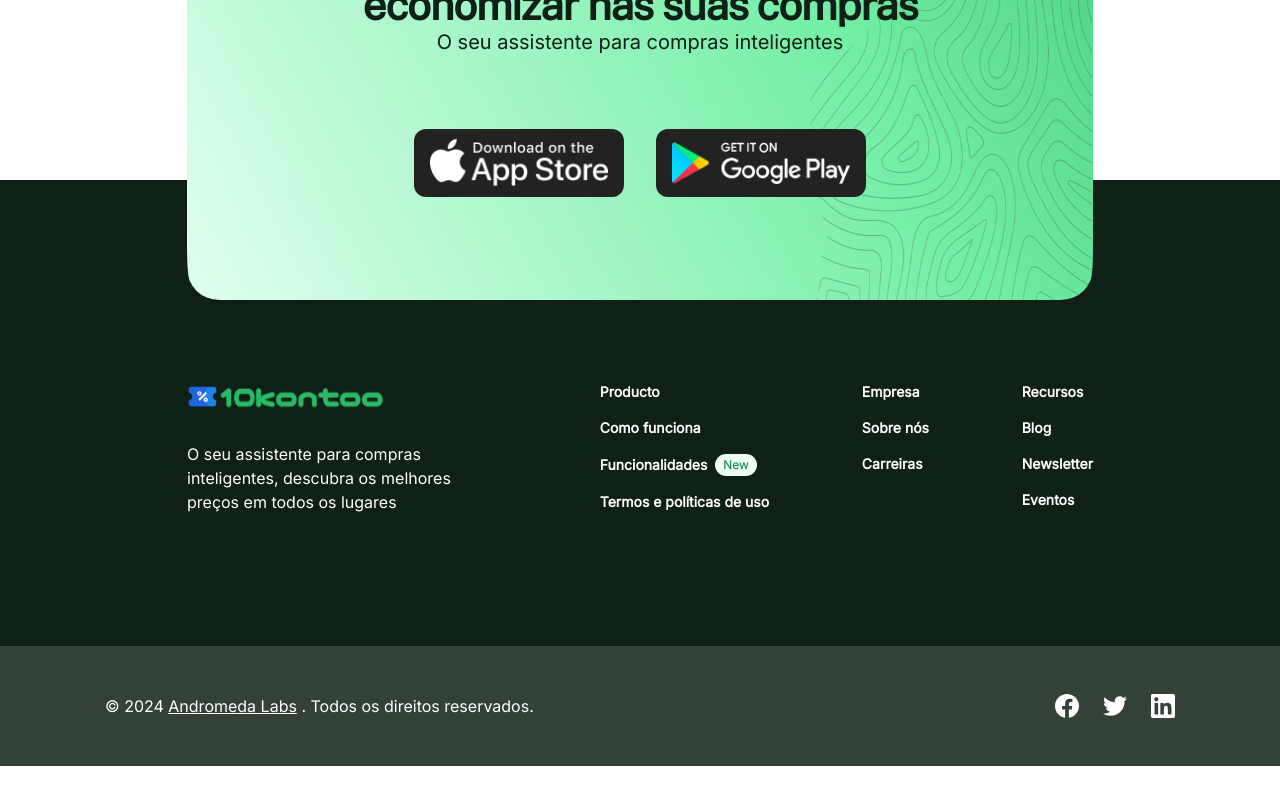
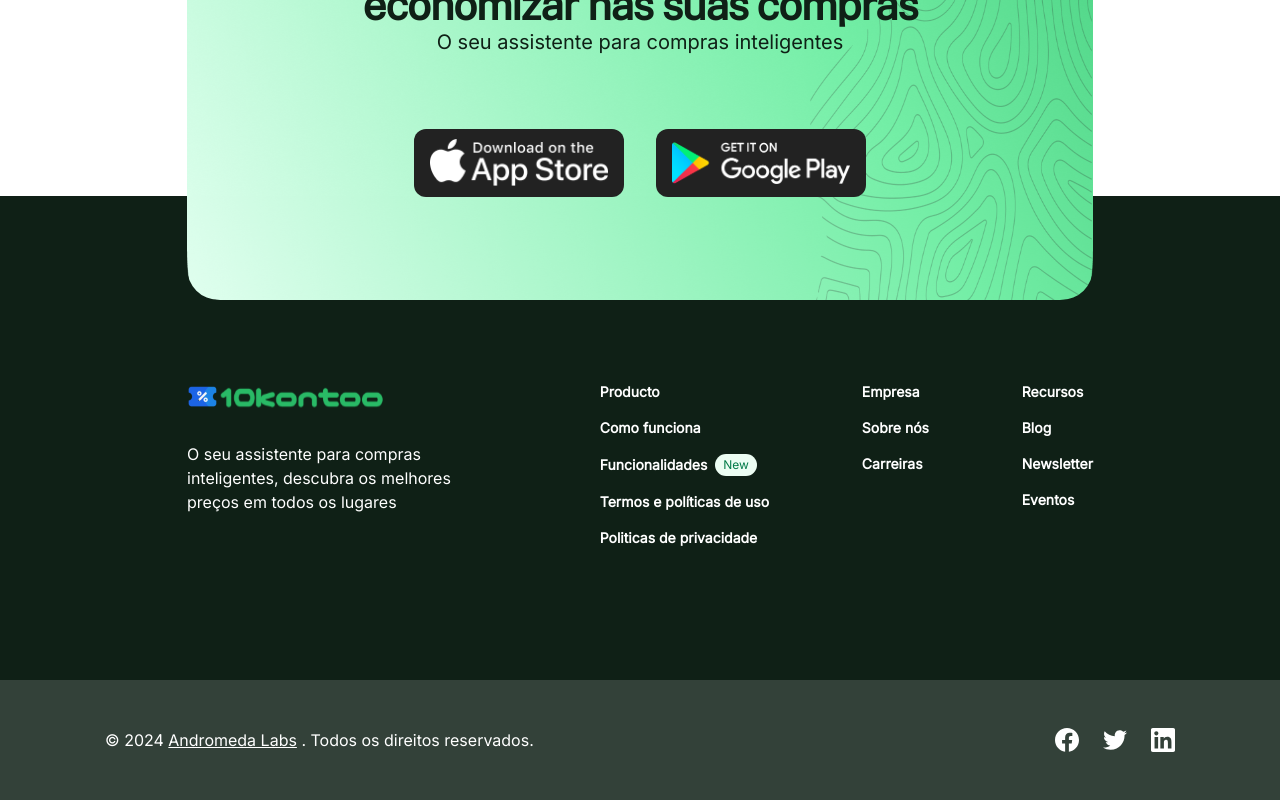
Before and after one commit to TyperGuy/10konto-landing-page, a Next.js app: page / in a window 1280 px wide. Shown: the part 3768-4568 px from the top of the page. Before the commit the page ends 4534 px from the top, so only its background shows below. Built offline with nearby package versions, Linux system fonts and the light colour scheme.

Commit message:
feat: privacity politics

```diff
--- a/src/components/Footer/index.tsx
+++ b/src/components/Footer/index.tsx
@@ -79,6 +79,11 @@ export const Footer = () => {
                 {'Termos e políticas de uso'}
               </FooterMenuItem>
             </Link>
+            <Link href='politicas_de_privacidade'>
+              <FooterMenuItem key={'termos'}>
+                {'Politicas de privacidade'}
+              </FooterMenuItem>
+            </Link>
           </FooterMenu>
 
           <FooterMenu data-aos='fade-up' data-aos-anchor-placement='top-bottom'>
```
